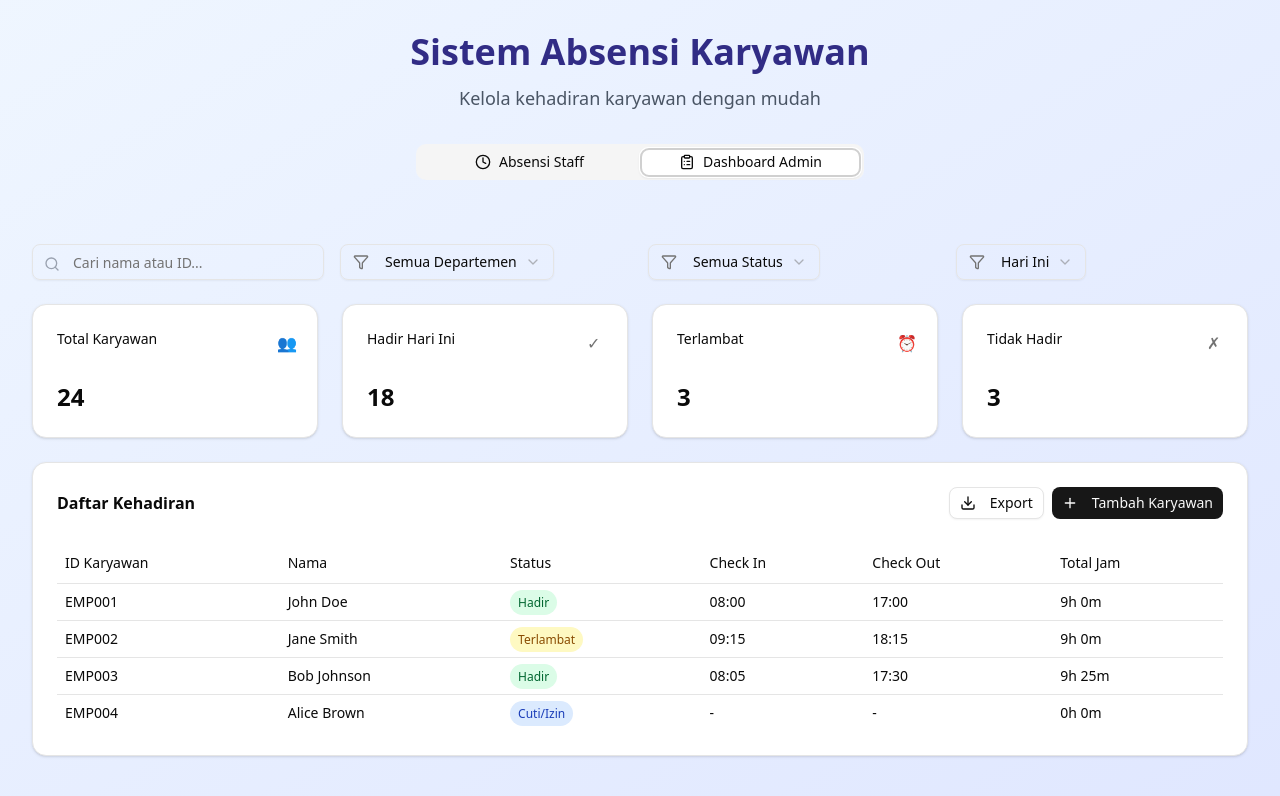
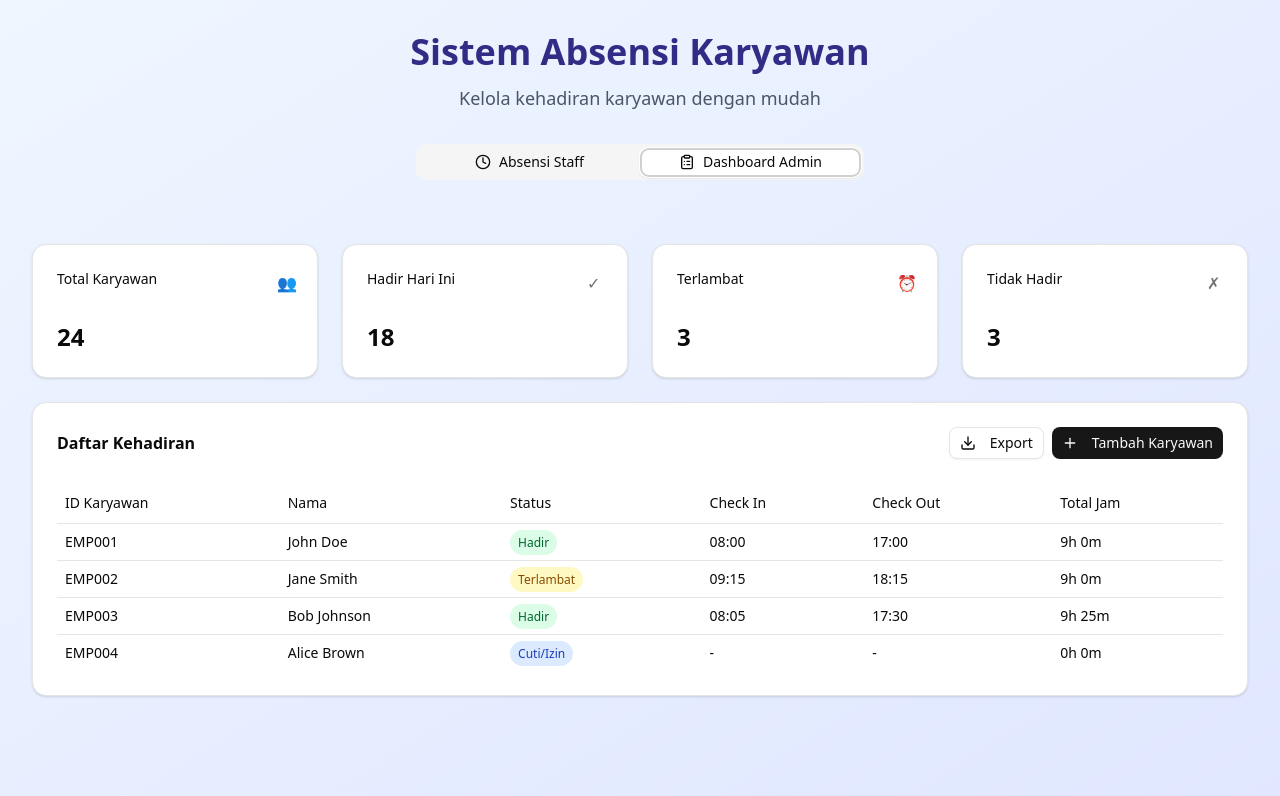
Before and after one commit to pribadi1st/absence-system, a Next.js app: page / in a window 1280 px wide. Both pictures are taken after a click on the tab "Dashboard Admin". Shown: the top 796 px of the page. Built offline with nearby package versions, Linux system fonts and the light colour scheme.

Commit message:
fix: comment filter

```diff
--- a/components/Dashboard/index.tsx
+++ b/components/Dashboard/index.tsx
@@ -113,7 +113,7 @@
   return (
     <div className="space-y-6">
       {/* Filters */}
-      <div className="grid grid-cols-1 md:grid-cols-4 gap-4">
+      {/* <div className="grid grid-cols-1 md:grid-cols-4 gap-4">
         <div className="relative">
           <Search className="absolute left-3 top-3 h-4 w-4 text-gray-400" />
           <Input
@@ -165,7 +165,7 @@
             <SelectItem value="custom">Custom Range</SelectItem>
           </SelectContent>
         </Select>
-      </div>
+      </div> */}
 
       {/* Stats Cards */}
       <div className="grid grid-cols-1 md:grid-cols-4 gap-6">
```
